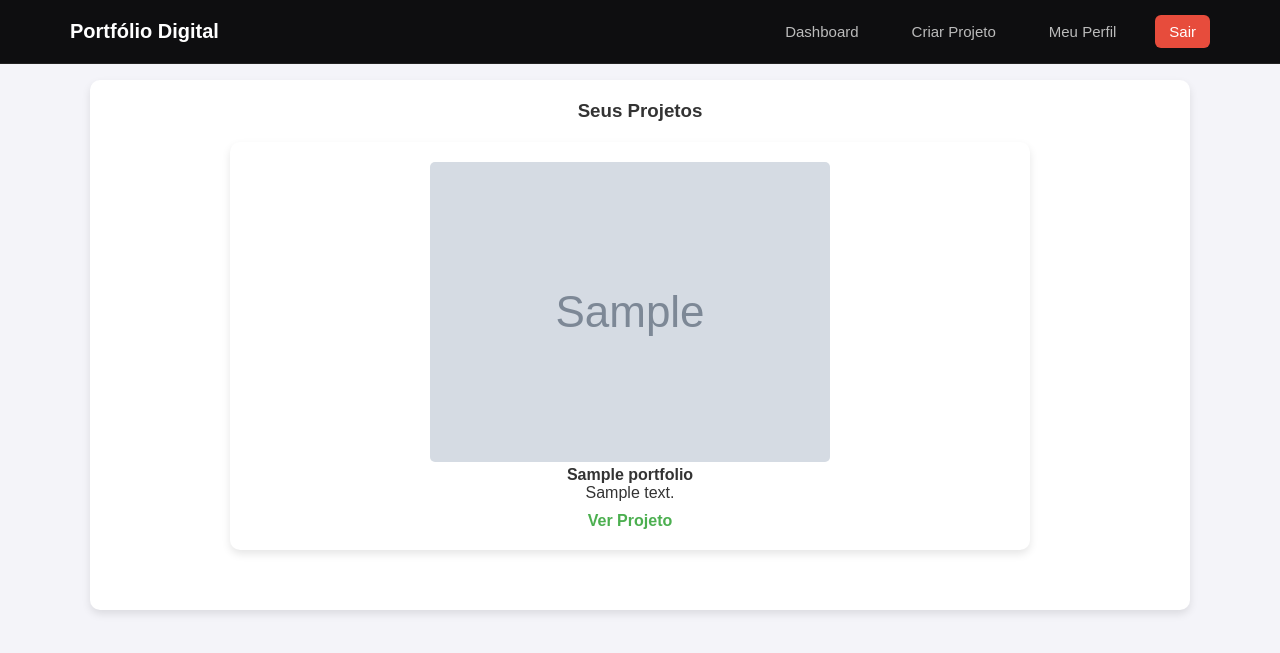
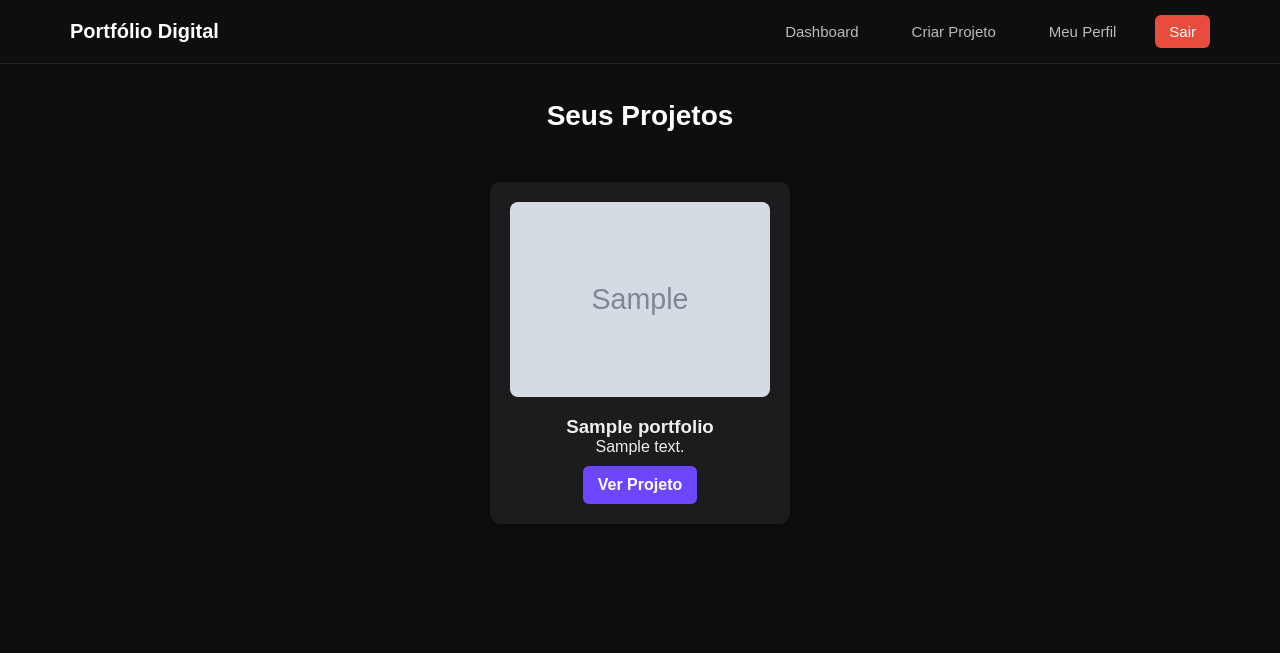
Before and after one commit to devopMarkz/WebsitePortfolio_MVP, a PHP site: page /portfolio-website/users/index.php in a window 1280 px wide. Shown: the top 653 px of the page. Run offline with PHP 8.4, Linux system fonts and the light colour scheme; the visitor is signed in with stand-in values (Sample User, id 1); tables that the repository leaves empty or names only in its code hold one stand-in row (values such as "Sample post"); grey boxes marked "Sample" are stand-in pictures.

Commit message:
Ajustando design da página index.php

```diff
--- a/assets/css/users.css
+++ b/assets/css/users.css
@@ -6,93 +6,76 @@
     font-family: 'Poppins', sans-serif;
 }
 
-/* Corpo da página */
+/* Corpo */
 body {
-    background-color: #f4f4f9;
-    color: #333;
+    background-color: #0e0e10;
+    color: #fff;
+    padding-top: 80px; /* para evitar sobreposição com navbar fixa */
+}
+
+/* Título principal */
+.dashboard-title {
+    text-align: center;
+    font-size: 28px;
+    font-weight: bold;
+    margin-top: 20px;
+    margin-bottom: 30px;
+}
+
+/* Container de projetos */
+#portfolioGallery {
+    display: flex;
+    flex-wrap: wrap;
+    gap: 25px;
+    justify-content: center;
+    padding: 20px;
+    display: none;
+}
+
+/* Cartões de projeto */
+.portfolio-item {
+    background-color: #1c1c1e;
+    color: #eee;
+    border-radius: 10px;
+    padding: 20px;
+    width: 300px;
+    box-shadow: 0 0 10px rgba(0,0,0,0.4);
+    transition: transform 0.3s;
     text-align: center;
 }
 
+.portfolio-item:hover {
+    transform: scale(1.03);
+}
 
-/* Ajuste do botão de logout */
-.logout-button {
-    background-color: #e74c3c !important;
+/* Imagem do projeto */
+.portfolio-item img {
+    width: 100%;
+    border-radius: 8px;
+    margin-bottom: 15px;
+}
+
+/* Botão de ação */
+.button {
+    display: inline-block;
+    padding: 10px 15px;
+    background-color: #6c47ff;
     color: white;
     font-weight: bold;
     text-decoration: none;
-    padding: 10px 15px;
-    border-radius: 5px;
-    transition: background 0.3s;
+    border-radius: 6px;
+    margin-top: 10px;
+    transition: background-color 0.3s ease;
 }
 
-.logout-button:hover {
-    background-color: #c0392b;
+.button:hover {
+    background-color: #5a38d3;
 }
 
-/* Container principal */
-main {
-    max-width: 1100px; /* Maior largura para acomodar os portfólios */
-    margin: 80px auto;
-    padding: 20px;
-    background-color: white;
-    border-radius: 10px;
-    box-shadow: 0 4px 8px rgba(0, 0, 0, 0.1);
+/* Mensagem de aviso */
+.no-portfolios {
+    text-align: center;
+    margin-top: 60px;
+    color: #ccc;
+    font-size: 16px;
 }
-
-/* Botão Criar Novo Portfólio */
-.button-container {
-    margin: 20px 0;
-}
-
-#portfolioGallery {
-    display: flex;
-    gap: 25px;
-    padding: 20px;
-    justify-content: center;
-    max-width: 100%;
-    align-items: center;
-    text-align: center;
-    padding-left: 120px;
-}
-
-/* Cartão do Portfólio */
-.portfolio-item {
-    background-color: white;
-    padding: 20px;
-    border-radius: 10px;
-    box-shadow: 0 4px 8px rgba(0, 0, 0, 0.1);
-    max-width: 800px;
-    transition: transform 0.3s ease-in-out;
-    text-align: center;
-    margin-bottom: 20px;
-}
-
-.portfolio-item:hover {
-    transform: scale(1.05);
-}
-
-/* Ajuste de imagens */
-.portfolio-item img {
-    max-width: 400px;
-    height: 400px;
-    height: auto; /* Mantém a proporção correta da imagem */
-    border-radius: 5px;
-    transition: transform 0.3s ease-in-out;
-}
-
-.portfolio-item img:hover {
-    transform: scale(1.1);
-}
-
-/* Links dentro dos cards */
-.portfolio-item a {
-    display: block;
-    text-decoration: none;
-    font-weight: bold;
-    margin-top: 10px;
-    color: #4CAF50;
-}
-
-.portfolio-item a:hover {
-    text-decoration: underline;
-}
--- a/users/index.php
+++ b/users/index.php
@@ -4,7 +4,6 @@ include '../backend/auth.php';
 
 $user_id = $_SESSION['user_id'];
 
-// Query corrigida para garantir que os dados corretos sejam buscados
 $stmt = $conn->prepare("SELECT id, name, description, image FROM portfolios WHERE user_id = :user_id");
 $stmt->bindParam(':user_id', $user_id, PDO::PARAM_INT);
 $stmt->execute();
@@ -17,39 +16,37 @@ $portfolios = $stmt->fetchAll(PDO::FETCH_ASSOC);
     <meta charset="UTF-8">
     <meta name="viewport" content="width=device-width, initial-scale=1.0">
     <title>Meus Projetos</title>
+    <link rel="stylesheet" href="../assets/css/navbar.css">
     <link rel="stylesheet" href="../assets/css/users.css">
 </head>
 <body>
 
     <?php include '../includes/navbar.php'; ?>
-    <link rel="stylesheet" href="../assets/css/navbar.css">
 
     <main>
-        <h3>Seus Projetos</h3>
+        <h1 class="dashboard-title">Seus Projetos</h1>
 
-        <!-- Adicionando um delay para evitar sumiço rápido dos portfólios -->
-        <div id="portfolioGallery" style="display: none;">
-            <?php if (empty($portfolios)): ?>
-                <p class="no-portfolios">Você ainda não criou nenhum projeto. Clique no botão acima para adicionar um novo!</p>
-            <?php else: ?>
+        <?php if (empty($portfolios)): ?>
+            <p class="no-portfolios">Você ainda não criou nenhum projeto. Clique em "Criar Portfólio" para começar.</p>
+        <?php else: ?>
+            <div id="portfolioGallery">
                 <?php foreach ($portfolios as $portfolio): ?>
                     <div class="portfolio-item">
                         <img src="../assets/img/<?= htmlspecialchars($portfolio['image']); ?>" alt="<?= htmlspecialchars($portfolio['name']); ?>">
-                        <h4><?= htmlspecialchars($portfolio['name']); ?></h4>
+                        <h3><?= htmlspecialchars($portfolio['name']); ?></h3>
                         <p><?= htmlspecialchars($portfolio['description']); ?></p>
                         <a href="../portfolio.php?id=<?= $portfolio['id']; ?>" class="button">Ver Projeto</a>
                     </div>
                 <?php endforeach; ?>
-            <?php endif; ?>
-        </div>
+            </div>
+        <?php endif; ?>
     </main>
 
     <script>
-        // Aguarda 500ms antes de exibir a galeria de portfólios para evitar o sumiço rápido
         document.addEventListener("DOMContentLoaded", function () {
-            setTimeout(function () {
-                document.getElementById("portfolioGallery").style.display = "block";
-            }, 500);
+            setTimeout(() => {
+                document.getElementById("portfolioGallery").style.display = "flex";
+            }, 300);
         });
     </script>
 </body>
```
